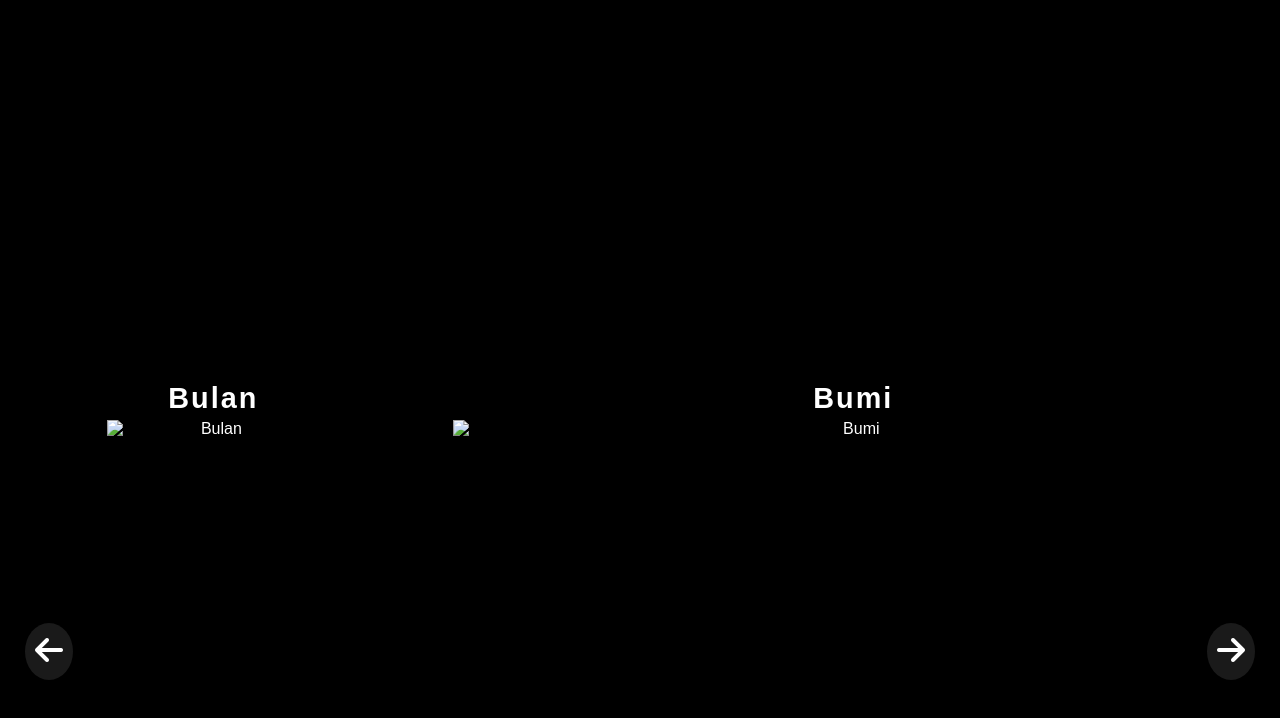
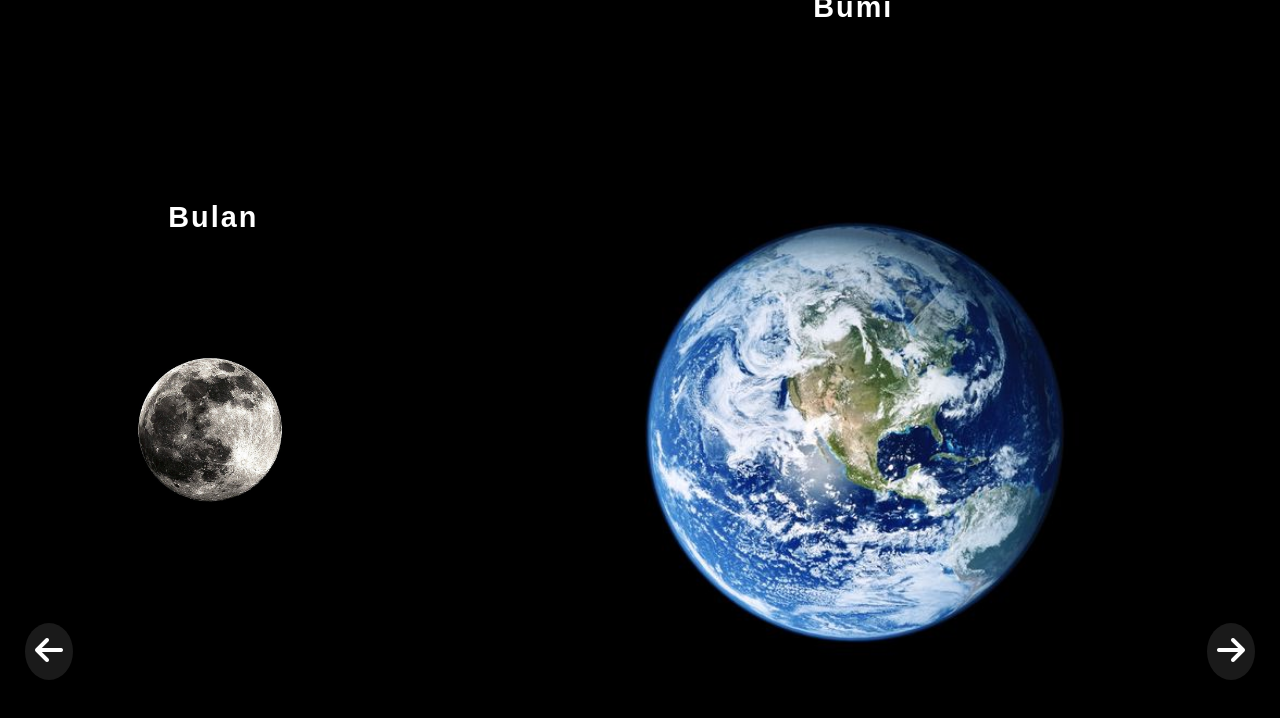
Before and after one commit to avrinapratiwi/try-this, a plain HTML site: page html/gabut1.html in a window 1280 px wide. Drawn offline with Linux system fonts and the light colour scheme; the site is published under a folder, as on GitHub Pages, so addresses that start at the root find nothing.

Commit message:
Update gabut1.html

```diff
--- a/html/gabut1.html
+++ b/html/gabut1.html
@@ -85,12 +85,12 @@
 <body>
     <div class="left">
         <h1>Bulan</h1>
-        <img src="/img/bulan.jpg" alt="Bulan">
+        <img src="../img/bulan.jpg" alt="Bulan">
     </div>
 
     <div class="right">
         <h1>Bumi</h1>
-        <img src="/img/bumi.jpg" alt="Bumi">
+        <img src="../img/bumi.jpg" alt="Bumi">
     </div>
 
     <!-- Tombol panah kiri & kanan -->
```
